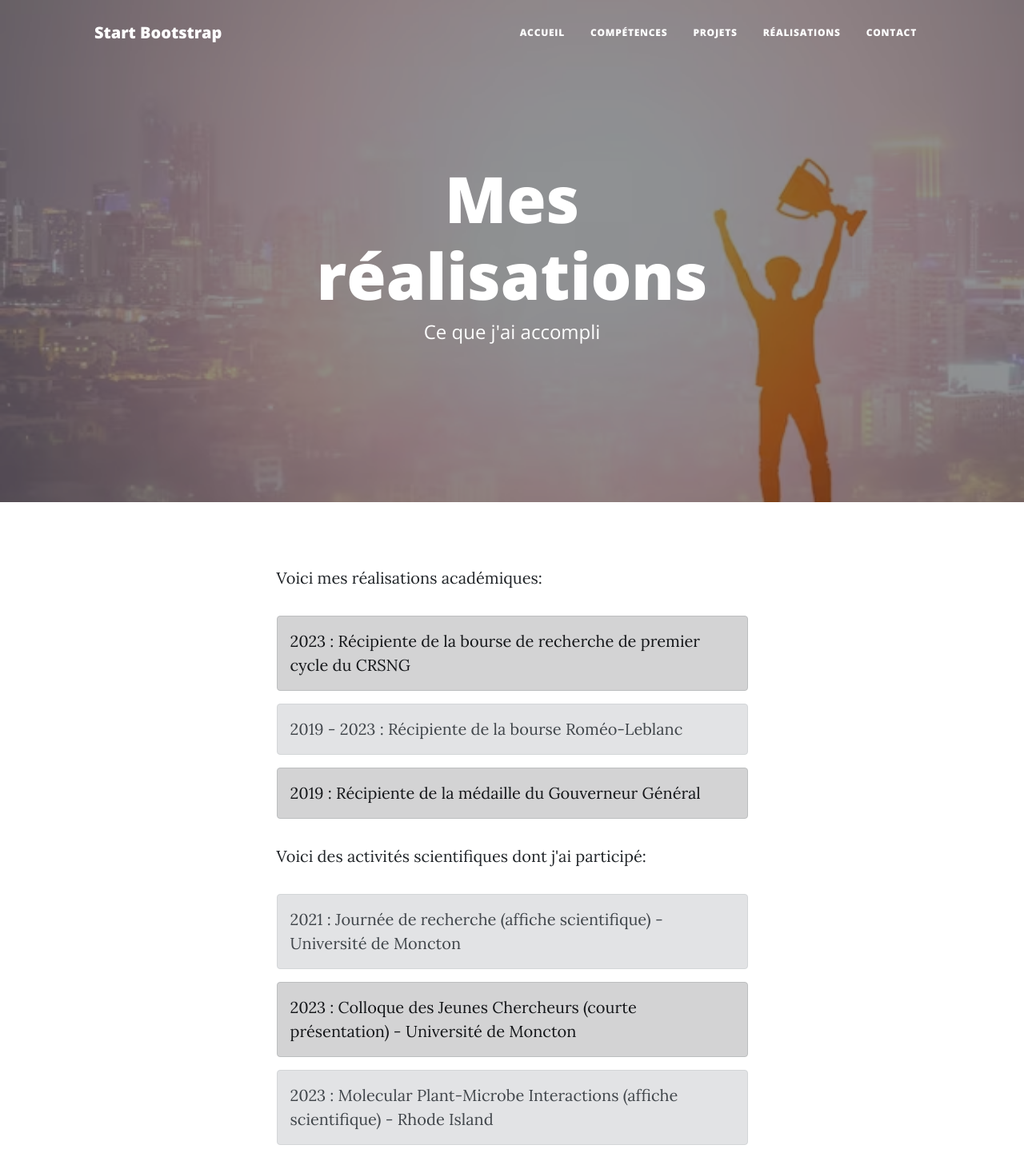
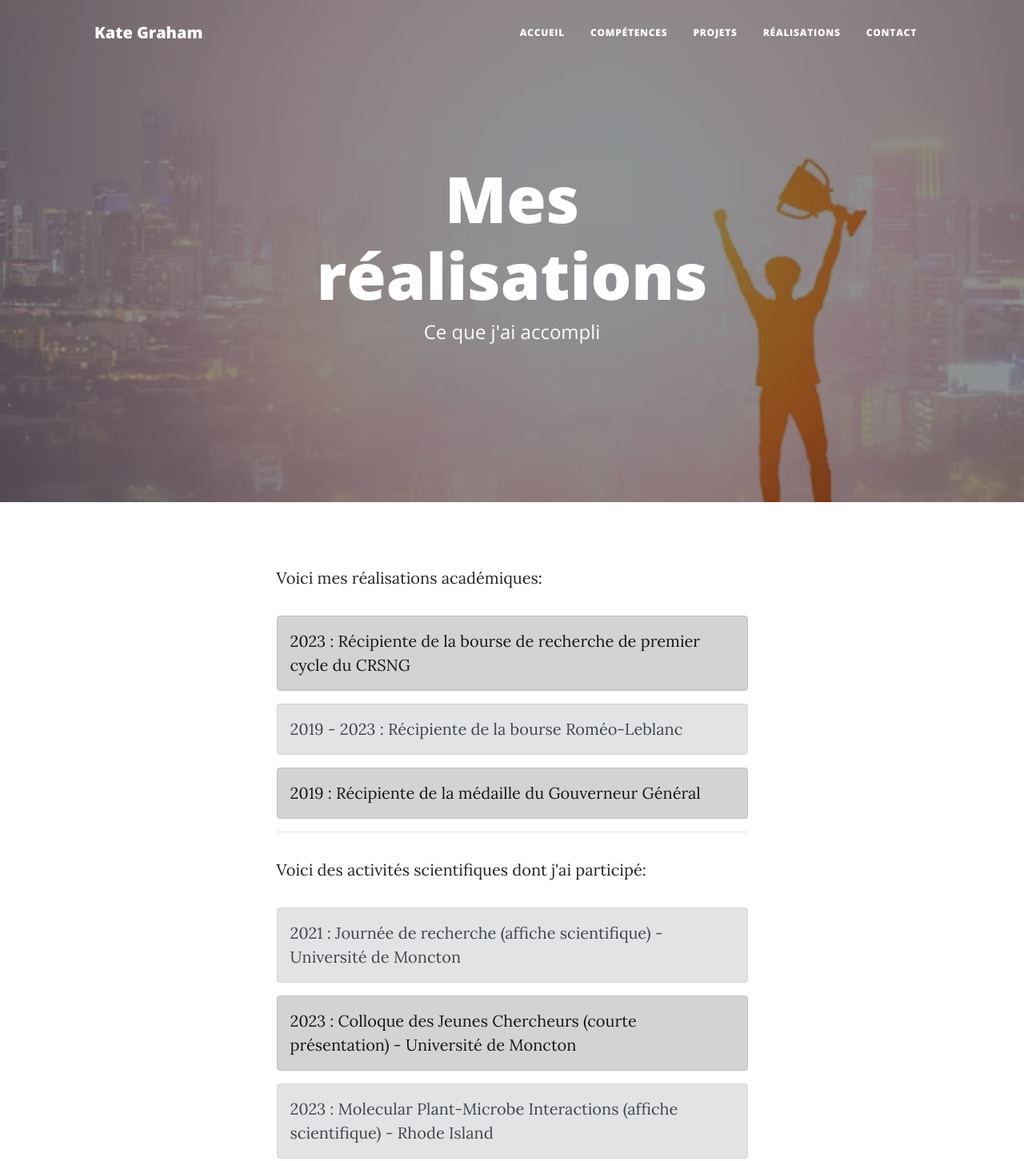
Before and after one commit to k8gra/info4042-projet2, a plain HTML site: page realisations.html in a window 1280 px wide. Shown: the top 1452 px of the page at 80% size. Drawn offline with nearby package versions, Linux system fonts and the light colour scheme.

Commit message:
added hr and changed navbar-brand

```diff
--- a/realisations.html
+++ b/realisations.html
@@ -21,7 +21,7 @@
         <!-- Navigation-->
         <nav class="navbar navbar-expand-lg navbar-light" id="mainNav">
             <div class="container px-4 px-lg-5">
-                <a class="navbar-brand" href="index.html">Start Bootstrap</a>
+                <a class="navbar-brand" href="index.html">Kate Graham</a>
                 <button class="navbar-toggler" type="button" data-bs-toggle="collapse" data-bs-target="#navbarResponsive" aria-controls="navbarResponsive" aria-expanded="false" aria-label="Toggle navigation">
                     Menu
                     <i class="fas fa-bars"></i>
@@ -67,6 +67,7 @@
                             <div class="alert alert-dark" role="alert">
                                 2019 : Récipiente de la médaille du Gouverneur Général
                             </div>
+                            <hr>
                             <p>
                                 Voici des activités scientifiques dont j'ai participé:
                             </p>
```
Also changed, not shown: contact.html (+1 -1 lines).
